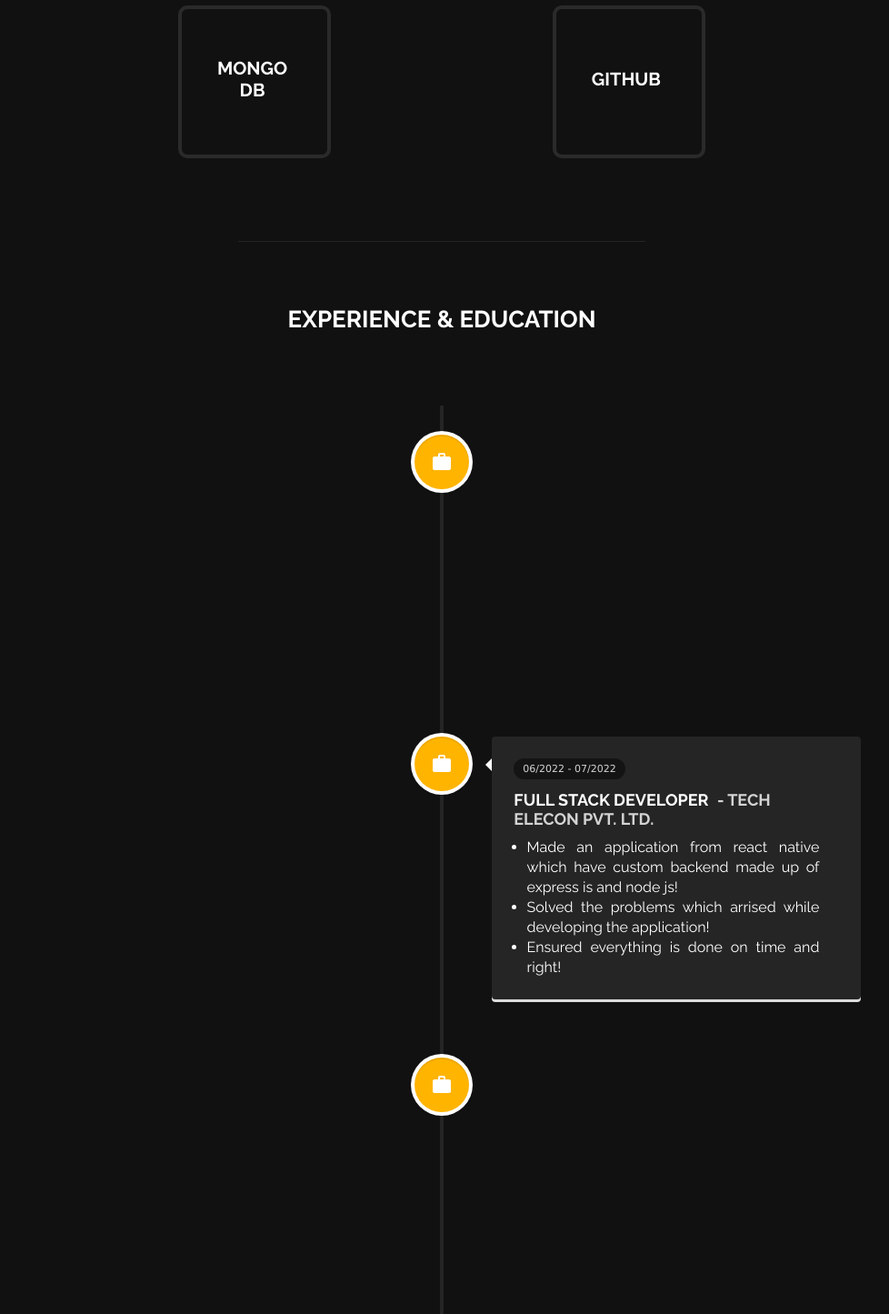
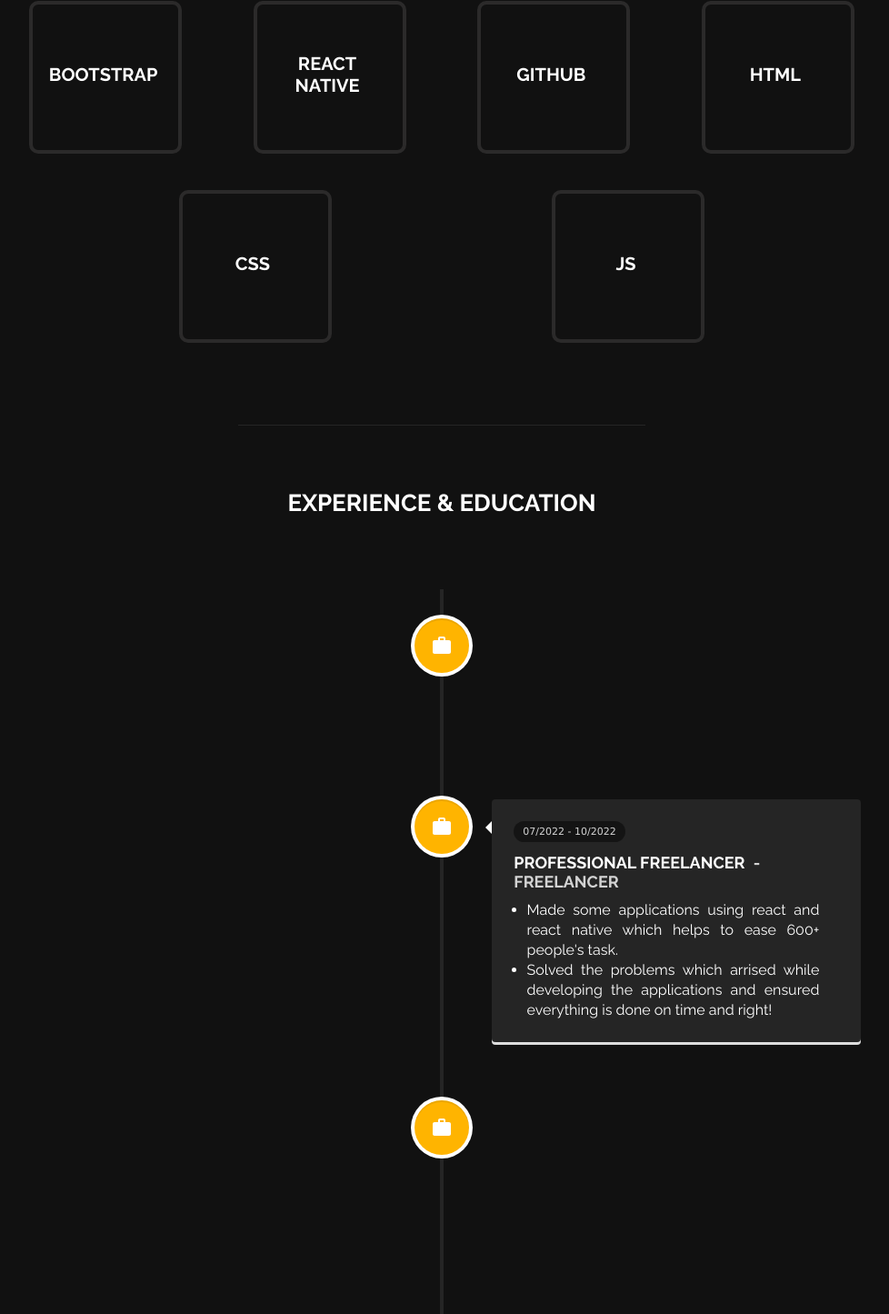
Before and after one commit to anish0103/My-Website, a React (Create React App) app: page /about in a window 1280 px wide. Shown: the part 1330-2775 px from the top of the page at 91% size, without its empty margins (154-1132 px from the left). Built offline with nearby package versions, Linux system fonts and the light colour scheme.

Commit message:
Added New Skills And Updated Experience

```diff
--- a/src/Components/LanguagesCard/card.css
+++ b/src/Components/LanguagesCard/card.css
@@ -1,7 +1,7 @@
 .card-maincontainer {
   display: flex;
   flex-direction: column;
-  margin: 21px;
+  margin: 20px;
 }
 
 .card-content {
@@ -30,12 +30,12 @@
 
 @media screen and (max-width: 480px) {
   .card-content {
-    width: 70px !important;
-    height: 70px !important;
+    width: 80px !important;
+    height: 80px !important;
     padding: 18px;
   }
   .card-content h2 {
-    font-size: 16px;
+    font-size: 15px;
   }
 }
 
--- a/src/Data/data.js
+++ b/src/Data/data.js
@@ -98,4 +98,4 @@
     },
 ]
 
-export const LanguagesKnown = ["HTML", "CSS", "JS", "REACT JS", "REACT NATIVE", "NODE JS", "EXPRESS JS", "TAILWIND CSS", "MONGO DB", "GITHUB"]
+export const LanguagesKnown = ["REACT JS", "NODE JS", "EXPRESS JS", "MONGO DB", "TAILWIND CSS", ".NET CORE", ".NET FRAMEWORK", "SQL SERVER", "BOOTSTRAP", "REACT NATIVE", "GITHUB", "HTML", "CSS", "JS"]
--- a/src/Pages/AboutPage/about.js
+++ b/src/Pages/AboutPage/about.js
@@ -52,7 +52,7 @@
               </div>
             </div>
             <div style={{ marginTop: "6%" }} className="homepage-buttoncontainer contactpage-button">
-              <a  rel="noreferrer" href={Resume} target="_blank" download="Anish Patel Resume.pdf">DONWLOAD CV<div className="homepage-buttonarrow"><FileDownloadRoundedIcon /></div></a>
+              <a  rel="noreferrer" href={Resume} target="_blank" download="Anish Patel Resume.pdf">DOWNLOAD CV<div className="homepage-buttonarrow"><FileDownloadRoundedIcon /></div></a>
             </div>
           </div>
         </div>
@@ -72,15 +72,41 @@
                 iconStyle={{ background: "#ffb400", color: "#fff" }}
               >
                 <div className="aboutpage-expedusubcontainer">
-                  <span>03/2022 - PRESENT</span>
+                  <span>11/2022 - PRESENT</span>
+                  <h5>FULL STACK DEVELOPER <span> - TECH ELECON PVT. LTD.</span></h5>
+
+                </div>
+              </VerticalTimelineElement>
+            </VerticalTimeline>
+            <VerticalTimeline>
+              <VerticalTimelineElement
+                icon={<WorkRoundedIcon />}
+                position={"right"}
+                className="vertical-timeline-element--work"
+                iconStyle={{ background: "#ffb400", color: "#fff" }}
+              >
+                <div className="aboutpage-expedusubcontainer">
+                  <span>07/2022 - 10/2022</span>
+                  <h5>PROFESSIONAL FREELANCER <span> - FREELANCER</span></h5>
+                  <ul>
+                    <li>Made some applications using react and react native which helps to ease 600+ people's task.</li>
+                    <li>Solved the problems which arrised while developing the applications and ensured everything is done on time and right!</li>
+                  </ul>
+                </div>
+              </VerticalTimelineElement>
+            </VerticalTimeline>
+            <VerticalTimeline>
+              <VerticalTimelineElement
+                icon={<WorkRoundedIcon />}
+                className="vertical-timeline-element--work"
+                iconStyle={{ background: "#ffb400", color: "#fff" }}
+              >
+                <div className="aboutpage-expedusubcontainer">
+                  <span>03/2022 - 10/2022</span>
                   <h5>FULL STACK DEVELOPER <span> - MBIT</span></h5>
                   <ul>
-                    <li>I'm one of the developer in the team of three for developing
-                      our college new website!</li>
-                    <li>Developed responsive web pages of official site of our
-                      college new website!</li>
-                    <li>Solved the issues arrised during the development of the
-                      website!</li>
+                    <li>I'm one of the developer in the team of three for developing and maintaining college's new website!</li>
+                    <li>Developed responsive web pages and Solved the issues arrised during the development of the website!</li>
                   </ul>
                 </div>
               </VerticalTimelineElement>
@@ -93,28 +119,10 @@
                 iconStyle={{ background: "#ffb400", color: "#fff" }}
               >
                 <div className="aboutpage-expedusubcontainer">
-                  <span>06/2022 - 07/2022</span>
-                  <h5>FULL STACK DEVELOPER <span> - TECH ELECON PVT. LTD.</span></h5>
-                  <ul>
-                    <li>Made an application from react native which have custom backend made up of express is and node js!</li>
-                    <li>Solved the problems which arrised while developing the application!</li>
-                    <li>Ensured everything is done on time and right!</li>
-                  </ul>
-                </div>
-              </VerticalTimelineElement>
-            </VerticalTimeline>
-            <VerticalTimeline>
-              <VerticalTimelineElement
-                icon={<WorkRoundedIcon />}
-                className="vertical-timeline-element--work"
-                iconStyle={{ background: "#ffb400", color: "#fff" }}
-              >
-                <div className="aboutpage-expedusubcontainer">
                   <span>12/2021 - 02/2022</span>
                   <h5>FULL STACK DEVELOPER <span> - IEZAL</span></h5>
                   <ul>
-                    <li>Designed responsive web application!</li>
-                    <li>Achieved specific task given by the company in given deadline!</li>
+                    <li>Designed responsive web application and achieved specific task given by the company in given deadline!</li>
                     <li>Come up with solutions on how to manage things!</li>
                   </ul>
                 </div>
@@ -123,7 +131,6 @@
             <VerticalTimeline>
               <VerticalTimelineElement
                 icon={<SchoolRoundedIcon />}
-                position={"right"}
                 className="vertical-timeline-element--work"
                 iconStyle={{ background: "#ffb400", color: "#fff" }}
               >
```
